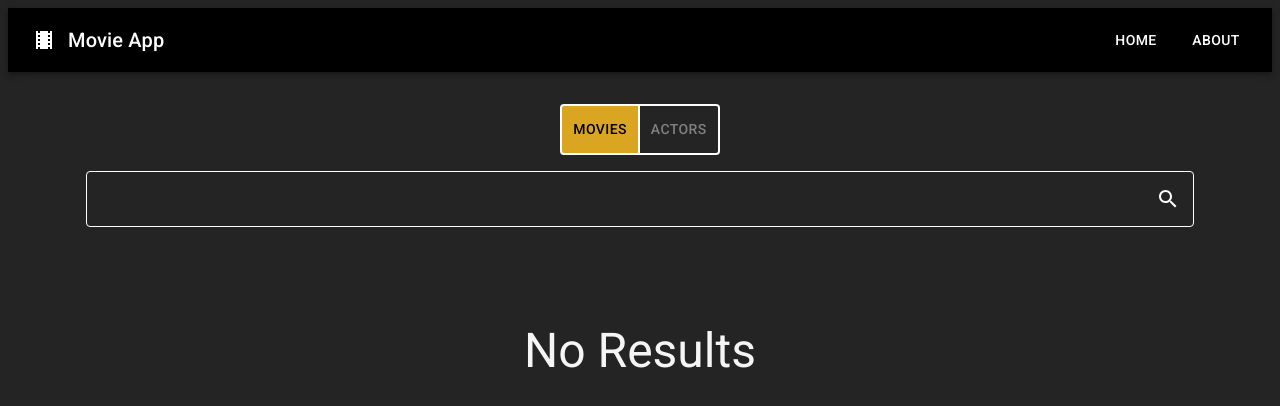
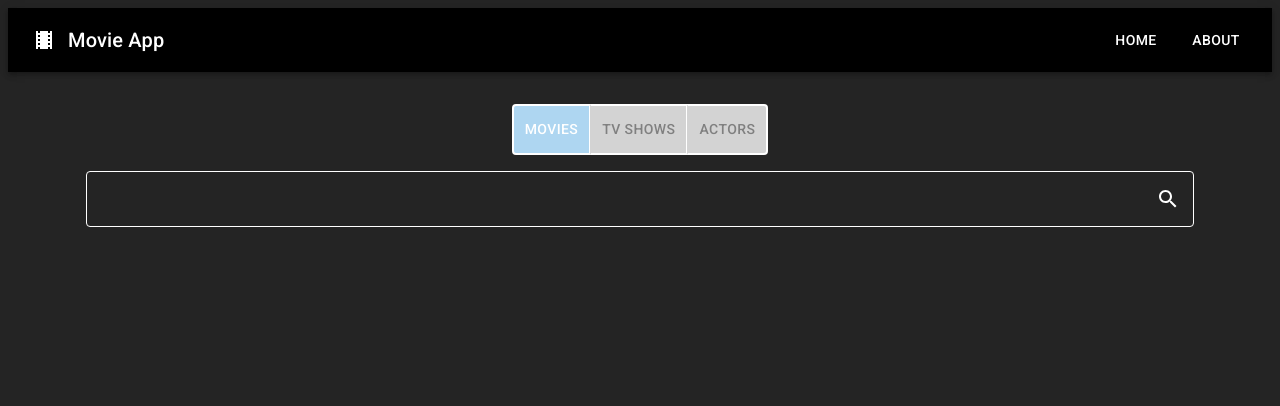
Before and after one commit to rgroover/movie-ui, a React (Vite) app: page / in a window 1280 px wide. Shown: the top 406 px of the page. Built offline with nearby package versions, Linux system fonts and the light colour scheme.

Commit message:
Starting TV Search functionality. Work in progress to do some refactoring and cleanup.

```diff
--- a/src/components/ActorCard.tsx
+++ b/src/components/ActorCard.tsx
@@ -12,7 +12,7 @@ const MovieCard: React.FC<ActorProps> = ({actor})  => {
     const navigate = useNavigate();
 
     const handleNavigation = (id: number | undefined | null) => {
-      navigate(`/actors/${id}`);
+      navigate(`/actor/${id}`);
     };
 
     return (
--- a/src/components/ActorDetails.tsx
+++ b/src/components/ActorDetails.tsx
@@ -2,7 +2,7 @@ import { Accordion, AccordionDetails, AccordionSummary, Box, CircularProgress, D
 import { useParams } from 'react-router-dom';
 import { useQuery } from '@tanstack/react-query';
 import ExpandMoreIcon from '@mui/icons-material/ExpandMore';
-import MovieCard from './MovieCard';
+import MediaCard from './MediaCard.tsx';
 import { actorApi } from '../api-client/api-client-factory';
 import { defaultImagePrefix } from '../util/constants';
 import ScrollToTopFab from './ScrollToTopFab';
@@ -68,15 +68,17 @@ const ActorDetails = () => {
           </AccordionDetails>
         </Accordion>
       <Grid2 container spacing={2} paddingTop={2} >
-          {data?.combinedCredits?.cast?.filter(movie =>
-               movie.mediaType === 'movie')
+          {data?.combinedCredits?.cast?.filter(
+              (item, index, self) =>
+                  index === self.findIndex((t) => t.id === item.id)
+              )
               .sort((a, b) => {
-                const aOrder = a.releaseDate ?? ''; // Fallback to empty string
-                const bOrder = b.releaseDate ?? ''; // Fallback to empty string
+                const aOrder = a.releaseDate ?? a.firstAirDate ?? ''; // Fallback to empty string
+                const bOrder = b.releaseDate ?? b.firstAirDate ?? ''; // Fallback to empty string
                 return aOrder > bOrder ? -1 : aOrder < bOrder ? 1 : 0; // Standard lexicographic comparison
               })
               .map ((movie) => (
-                <MovieCard movie={movie} key={movie.id} />
+                <MediaCard mediaInfo={movie} key={`${movie.mediaType}-${movie.name}`} />
               ))}
       </Grid2>
       <ScrollToTopFab />
--- a/src/components/MovieCard.tsx
+++ b/src/components/MediaCard.tsx
@@ -4,26 +4,26 @@ import { useNavigate } from "react-router-dom";
 import { defaultImagePrefix } from "../util/constants";
 
 interface ActorCastProps {
-    movie: ActorCast
+    mediaInfo: ActorCast
 }
 
-const MovieCard: React.FC<ActorCastProps> = ({movie})  => {
+const MediaCard: React.FC<ActorCastProps> = ({mediaInfo})  => {
 
     const navigate = useNavigate();
 
     const handleNavigation = (id: number | undefined | null) => {
-      navigate(`/details/${id}`);
+      navigate(`/movie/${id}`);
     };
 
     return (
-        <Card sx={{width: 350, height: movie.character == null ? 290 : 320}} key={movie.id} >
-            <CardActionArea onClick={() => handleNavigation(movie.id)}>
+        <Card sx={{width: 350, height: mediaInfo.character == null ? 290 : 320}}  >
+            <CardActionArea onClick={() => handleNavigation(mediaInfo.id)}>
             <CardMedia
                 component="img"
                 height="210"
                 image={
-                    (movie.backdropPath ?? movie.posterPath) == null ? '/no-image.jpg' :
-                    defaultImagePrefix + (movie.backdropPath ?? movie.posterPath)
+                    (mediaInfo.backdropPath ?? mediaInfo.posterPath) == null ? '/no-image.jpg' :
+                    defaultImagePrefix + (mediaInfo.backdropPath ?? mediaInfo.posterPath)
                 }
             />
             <CardContent style={{ textAlign: 'center' }}>
@@ -35,7 +35,7 @@ const MovieCard: React.FC<ActorCastProps> = ({movie})  => {
                             overflow: 'hidden',         // Hides the overflowed text
                             textOverflow: 'ellipsis',   // Shows the ellipsis (...) for overflowed text
                         }}>
-                        {movie.title}
+                        {mediaInfo.title ?? mediaInfo.name}
                         </Typography>
                         <Typography gutterBottom
                             sx={{
@@ -43,7 +43,7 @@ const MovieCard: React.FC<ActorCastProps> = ({movie})  => {
                             overflow: 'hidden',         // Hides the overflowed text
                             textOverflow: 'ellipsis',   // Shows the ellipsis (...) for overflowed text
                         }}>
-                        {movie.releaseDate?.substring(0,4)}
+                        {mediaInfo.releaseDate?.substring(0,4) ?? mediaInfo.firstAirDate?.substring(0,4)}
                         </Typography>
                         <Typography gutterBottom
                                     sx={{
@@ -51,7 +51,7 @@ const MovieCard: React.FC<ActorCastProps> = ({movie})  => {
                                         overflow: 'hidden',         // Hides the overflowed text
                                         textOverflow: 'ellipsis',   // Shows the ellipsis (...) for overflowed text
                                     }}>
-                        {movie.character}
+                            {mediaInfo.character}
                         </Typography>
                     </Box>
                 </Stack>
@@ -61,4 +61,4 @@ const MovieCard: React.FC<ActorCastProps> = ({movie})  => {
     )
 };
 
-export default MovieCard;
+export default MediaCard;
--- a/src/components/MovieDetails.tsx
+++ b/src/components/MovieDetails.tsx
@@ -21,7 +21,7 @@ const MovieDetails = () => {
   });
 
   const handleClick = (id: number | undefined) => {
-    navigate(`/actors/${id}`);
+    navigate(`/actor/${id}`);
   };
 
   if (isLoading) {
--- a/src/components/Search.tsx
+++ b/src/components/Search.tsx
@@ -2,7 +2,7 @@ import { Box, CircularProgress, Grid2, InputAdornment, OutlinedInput, Stack, Tog
 import { ChangeEvent, useState } from "react";
 import SearchIcon from "@mui/icons-material/Search";
 import { actorApi, movieApi } from "../api-client/api-client-factory";
-import MovieCard from "./MovieCard";
+import MediaCard from "./MediaCard.tsx";
 import { useSearch } from "../providers/SearchProvider";
 import ScrollToTopFab from "./ScrollToTopFab";
 import { useQueryClient } from "@tanstack/react-query";
@@ -16,10 +16,8 @@ const Search = () => {
         searchType, setSearchType,
         movieData, setMovieData,
         actorData, setActorData
-     } = useSearch();
+    } = useSearch();
     const queryClient = useQueryClient();
-    //const [movieData, setMovieData] = useState<SearchResultsPagedModel | null>(); // Store fetched data
-    //const [actorData, setActorData] = useState<ActorSearchResults | null>(); // Store fetched data
     const [isLoading, setIsLoading] = useState(false);
     const [isError, setIsError] = useState(false);
     const [error, setError] = useState<Error | null>(null);
@@ -72,7 +70,7 @@ const Search = () => {
         setActorData(null);
 
         try {
-            var data = await queryClient.fetchQuery({
+            const data = await queryClient.fetchQuery({
                 queryKey: ['actor-search'],
                 queryFn: async () => {
                     if (!searchQuery) return null;
@@ -153,34 +151,52 @@ const Search = () => {
                         value="movies"
                         aria-label="search movies"
                         sx={{
-                            backgroundColor: searchType === 'movies' ? 'goldenrod' : 'dark gray', // background color
-                            color: searchType === 'movies' ? 'black' : 'gray', // text color
+                            backgroundColor: searchType === 'movies' ? '#F7DC6F ' : 'lightgray', // background color
+                            color: searchType === 'movies' ? 'white' : 'gray', // text color
                             border: '2px solid', // outline
                             borderColor: 'white', // outline color
                             '&.Mui-selected': {
-                                backgroundColor: 'goldenrod', // custom background when selected
-                                color: 'black', // custom text color when selected
+                                backgroundColor: '#AED6F1', // custom background when selected
+                                color: 'white', // custom text color when selected
                             },
                             '&.Mui-selected:hover': {
-                                backgroundColor: 'goldenrod', // custom background when selected and hovered
+                                backgroundColor: '#AED6F1', // custom background when selected and hovered
                             },
                         }}>Movies
+                    </ToggleButton>
+
+                    <ToggleButton
+                        value="tv"
+                        aria-label="search tv shows"
+                        sx={{
+                            backgroundColor: searchType === 'tv' ? '#F7DC6F ' : 'lightgray', // background color
+                            color: searchType === 'tv' ? 'white' : 'gray', // text color
+                            border: '2px solid', // outline
+                            borderColor: 'white', // outline color
+                            '&.Mui-selected': {
+                                backgroundColor: '#AED6F1', // custom background when selected
+                                color: 'white', // custom text color when selected
+                            },
+                            '&.Mui-selected:hover': {
+                                backgroundColor: '#AED6F1', // custom background when selected and hovered
+                            },
+                        }}>TV Shows
                     </ToggleButton>
 
                     <ToggleButton
                         value="actors"
                         aria-label="search actors"
                         sx={{
-                            backgroundColor: searchType === 'actors' ? 'goldenrod' : 'dark gray', // background color
-                            color: searchType === 'actors' ? 'black' : 'gray', // text color
+                            backgroundColor: searchType === 'actors' ? '#AED6F1' : 'lightgray', // background color
+                            color: searchType === 'actors' ? 'white' : 'gray', // text color
                             border: '2px solid', // outline
                             borderColor: 'white', // outline color
                             '&.Mui-selected': {
-                                backgroundColor: 'goldenrod', // custom background when selected
-                                color: 'black', // custom text color when selected
+                                backgroundColor: '#AED6F1', // custom background when selected
+                                color: 'white', // custom text color when selected
                             },
                             '&.Mui-selected:hover': {
-                                backgroundColor: 'goldenrod', // custom background when selected and hovered
+                                backgroundColor: '#AED6F1', // custom background when selected and hovered
                             },
                         }}>Actors
                     </ToggleButton>
@@ -213,7 +229,7 @@ const Search = () => {
                 />
             </Stack>
         </Box>
-        { ((!movieData || movieData?.searchResults?.length == 0)  && (!actorData || actorData?.results?.length == 0)) &&
+        { (movieData?.searchResults?.length === 0  && actorData?.results?.length === 0) &&
             <Box
                 sx={{
                     display: 'flex',
@@ -226,7 +242,7 @@ const Search = () => {
         { movieData?.searchResults &&
             <Grid2 container spacing={2} paddingTop={2} paddingLeft={2} >
                 {movieData?.searchResults?.map ((movie) => (
-                    <MovieCard movie={movie} key={movie.id} />
+                    <MediaCard mediaInfo={movie} key={movie.id}/>
                 ))}
             </Grid2>
         }
--- a/src/providers/Router.tsx
+++ b/src/providers/Router.tsx
@@ -19,11 +19,11 @@ const router = createBrowserRouter([
           element: <About />,
         },
         {
-          path: '/details/:id',
+          path: '/movie/:id',
           element: <MovieDetails />,
         },
         {
-          path: '/actors/:id',
+          path: '/actor/:id',
           element: <ActorDetails />,
         },
       ],
```
Also changed, not shown: 1 other file (tests, documents, lock files or other folders). Lines whose indentation alone changed are shown as unchanged.
